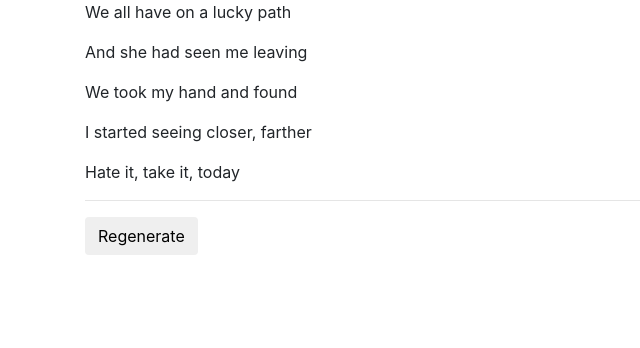
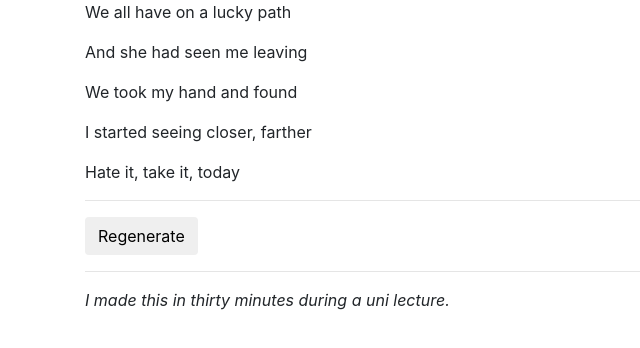
Before and after one commit to Ellpeck/PoemGen, a plain HTML site: page index.html in a window 1280 px wide. Shown: the whole page, without its empty margins (0-640 px from the left). Drawn offline with nearby package versions, Linux system fonts and the light colour scheme.

Commit message:
disclaimer

```diff
--- a/index.html
+++ b/index.html
@@ -17,6 +17,8 @@
             <span id="poem"></span>
             <hr>
             <button id="regen" class="btn">Regenerate</button>
+            <hr>
+            <i>I made this in thirty minutes during a uni lecture.</i>
         </div>
     </body>
 </html>
```
